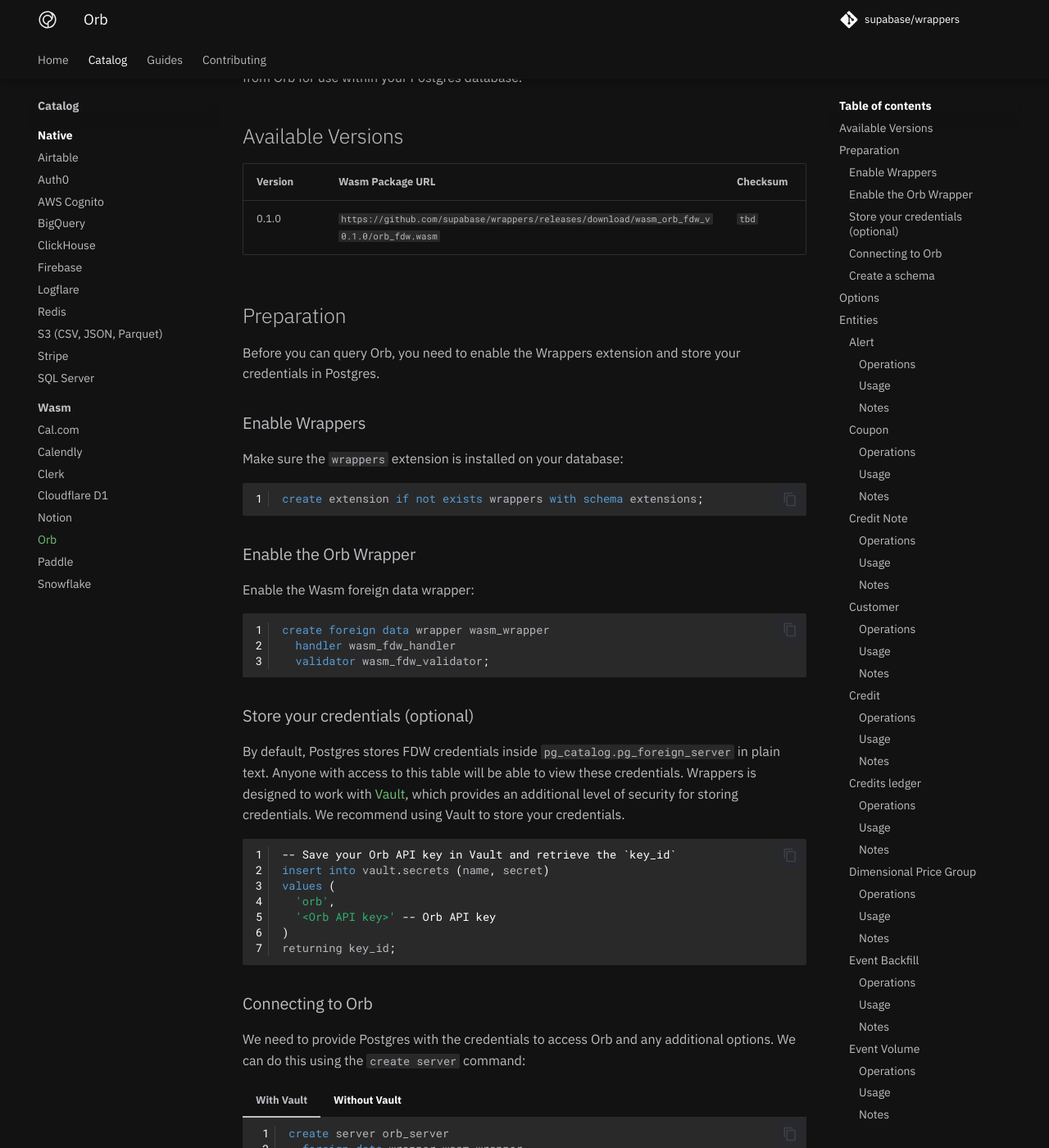
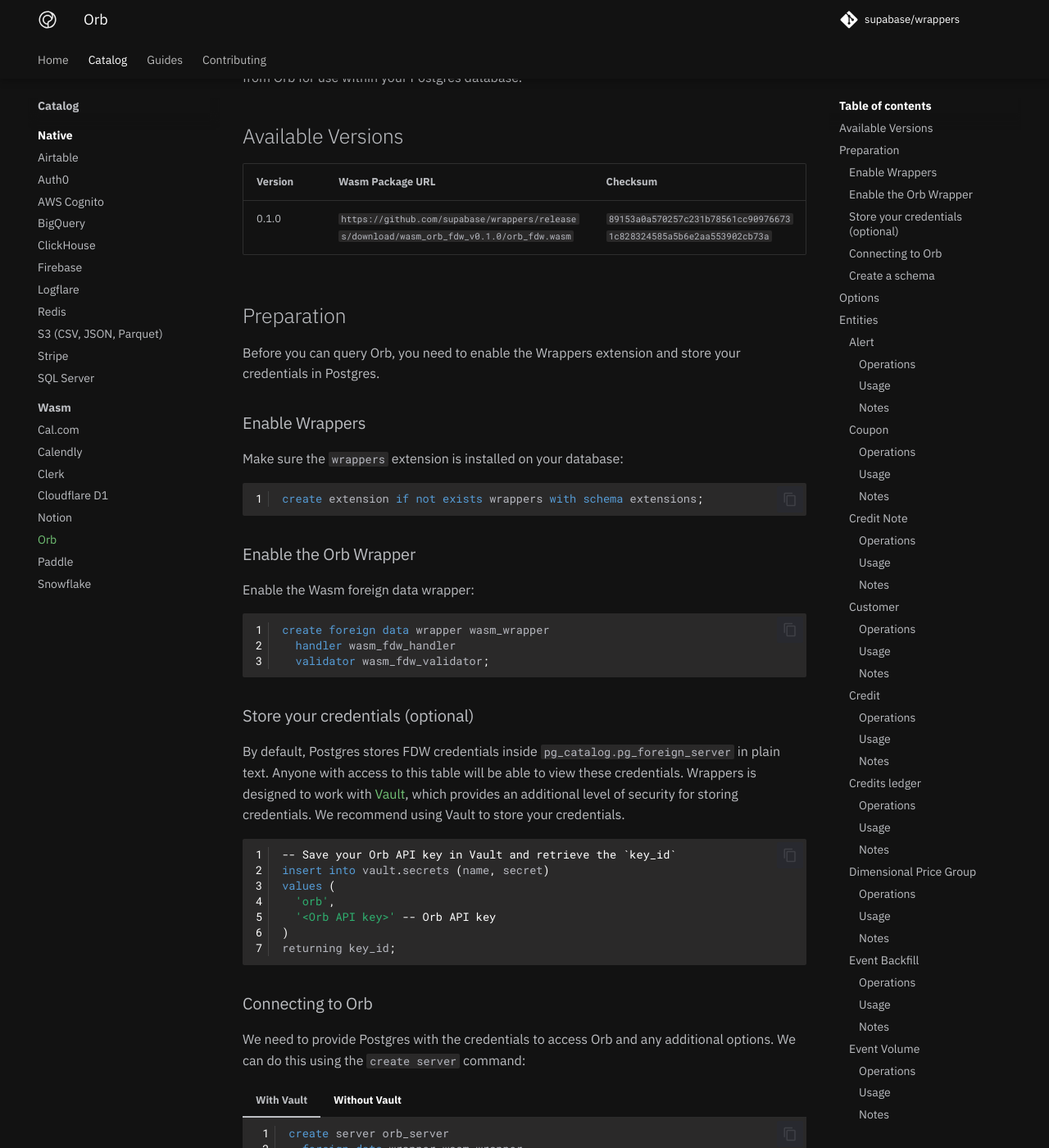
Before and after one commit to supabase/wrappers, an MkDocs documentation site: the page built from docs/catalog/orb.md, in a window 1280 px wide and 1400 px high, scrolled down 253 px. Shown: the whole window at 82% size. Built offline with MkDocs 1.6.1 and Material for MkDocs 9.7.7, drawn with Linux system fonts in a browser that asks for light colours; comment, search, counter and statistics services are not loaded; some of the changed text lies outside the part shown.

Commit message:
docs(wasm): update Orb Wasm FDW v0.1.0 checksum (#427)

```diff
--- a/docs/catalog/orb.md
+++ b/docs/catalog/orb.md
@@ -15,9 +15,9 @@
 
 ## Available Versions
 
-| Version | Wasm Package URL                                                                                    | Checksum                                                           |
-| ------- | --------------------------------------------------------------------------------------------------- | ------------------------------------------------------------------ |
-| 0.1.0   | `https://github.com/supabase/wrappers/releases/download/wasm_orb_fdw_v0.1.0/orb_fdw.wasm` | `tbd` |
+| Version | Wasm Package URL                                                                          | Checksum                                                           |
+| ------- | ----------------------------------------------------------------------------------------- | ------------------------------------------------------------------ |
+| 0.1.0   | `https://github.com/supabase/wrappers/releases/download/wasm_orb_fdw_v0.1.0/orb_fdw.wasm` | `89153a0a570257c231b78561cc909766731c828324585a5b6e2aa553902cb73a` |
 
 ## Preparation
 
@@ -68,7 +68,7 @@
         fdw_package_url 'https://github.com/supabase/wrappers/releases/download/wasm_orb_fdw_v0.1.0/orb_fdw.wasm',
         fdw_package_name 'supabase:orb-fdw',
         fdw_package_version '0.1.0',
-        fdw_package_checksum 'tbd',
+        fdw_package_checksum '89153a0a570257c231b78561cc909766731c828324585a5b6e2aa553902cb73a',
         api_url 'https://api.withorb.com/v1',  -- optional
         api_key_id '<key_ID>' -- The Key ID from above.
       );
@@ -83,7 +83,7 @@
         fdw_package_url 'https://github.com/supabase/wrappers/releases/download/wasm_orb_fdw_v0.1.0/orb_fdw.wasm',
         fdw_package_name 'supabase:orb-fdw',
         fdw_package_version '0.1.0',
-        fdw_package_checksum 'tbd',
+        fdw_package_checksum '89153a0a570257c231b78561cc909766731c828324585a5b6e2aa553902cb73a',
         api_url 'https://api.withorb.com/v1',  -- optional
         api_key '3e2e912...'  -- Orb API key
       );
```
